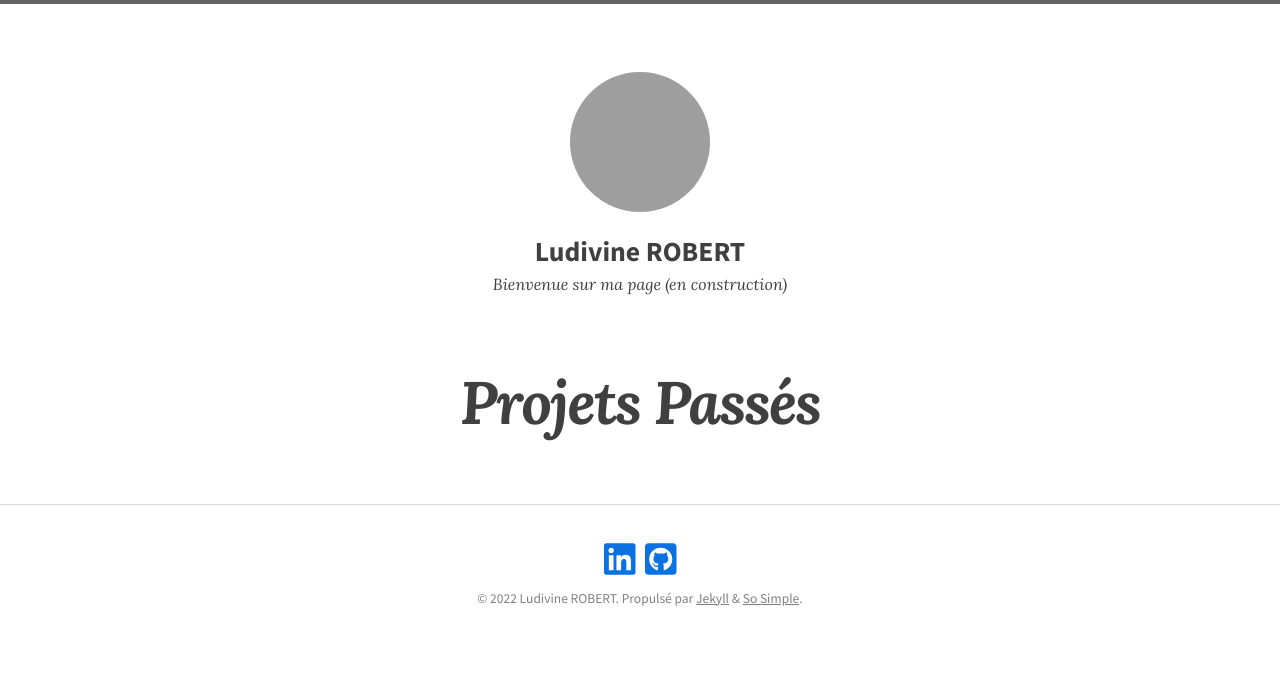
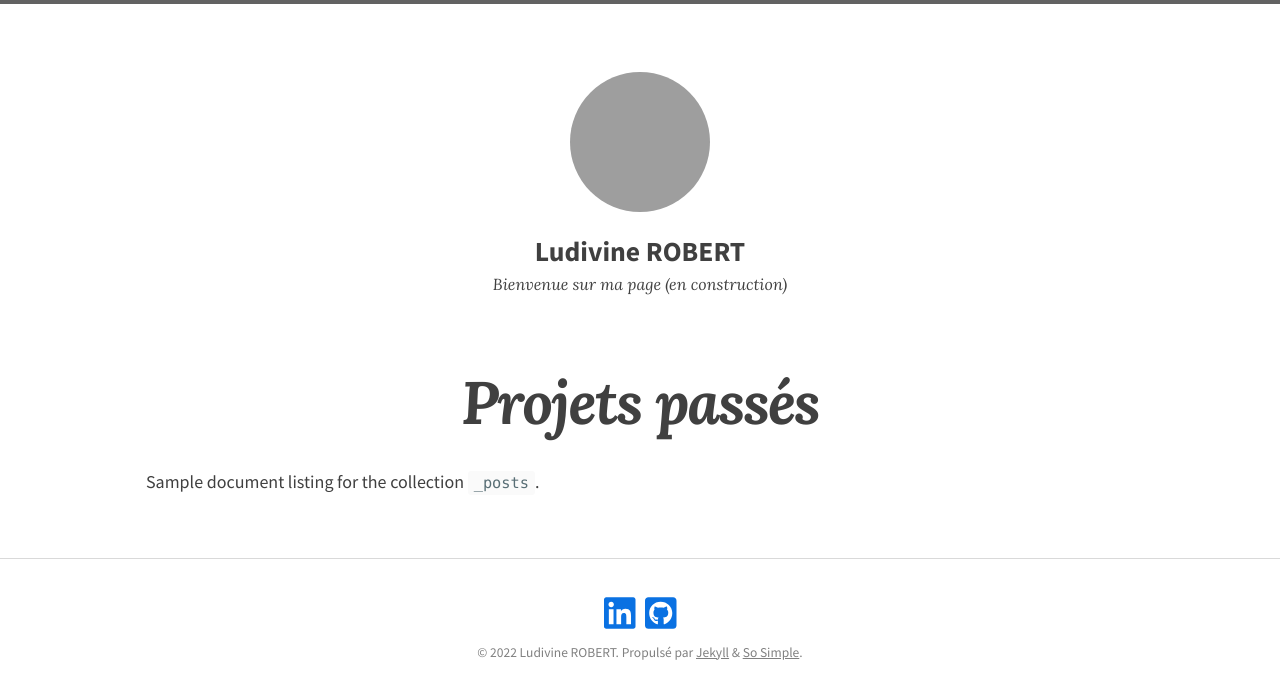
Before and after one commit to ludivinero/ludivinero.github.io, a Jekyll site: the page built from posts.md, in a window 1280 px wide. Shown: the top 699 px of the page. Built offline with Jekyll 4.4.1, drawn with Linux system fonts in a browser that asks for light colours; nearby versions of some CDN libraries; grey boxes are pictures that could not be loaded.

Commit message:
Update posts.md

```diff
--- a/posts.md
+++ b/posts.md
@@ -1,7 +1,9 @@
 ---
-title: Projets Passés
-layout: posts
+title: Projets passés
+layout: collection
 permalink: /posts/
-show_excerpts: true
-entries_layout: list
+collection: recipes
+entries_layout: grid
 ---
+
+Sample document listing for the collection `_posts`.
```
